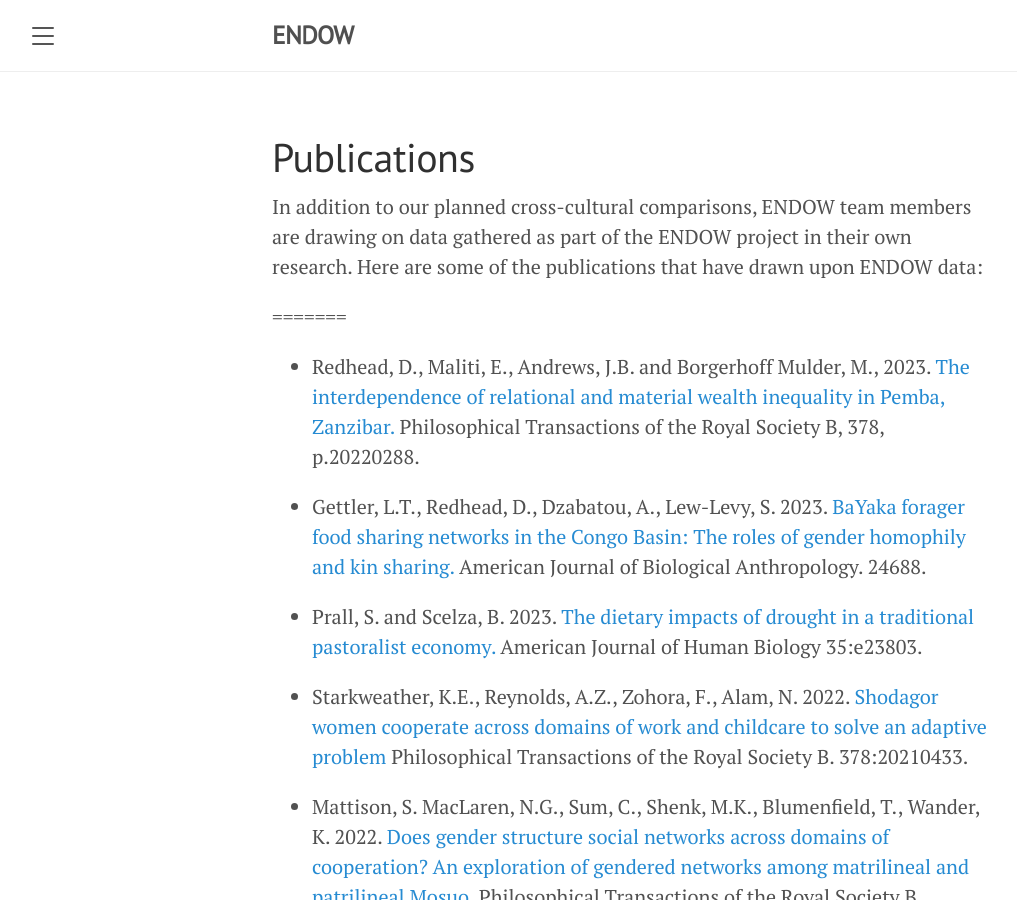
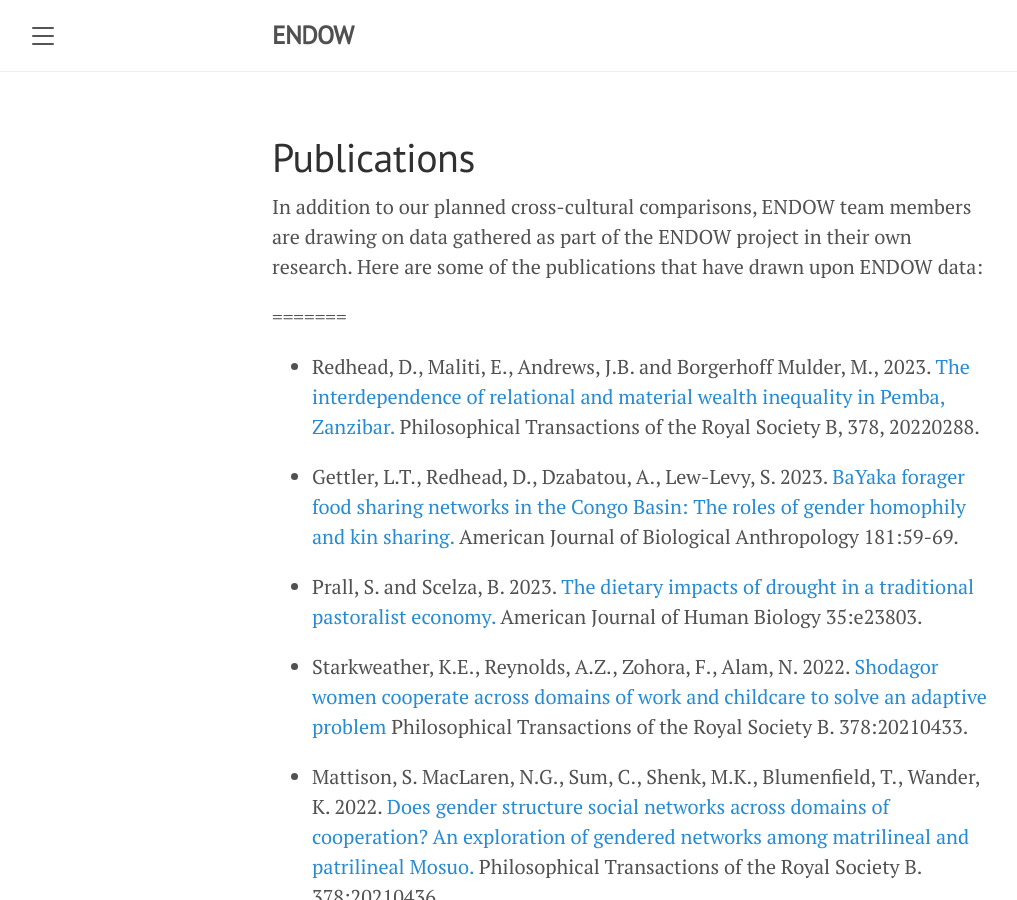
Before and after one commit to endowproject/endowproject.github.io, a Jekyll site: the page built from publications.md, in a window 1280 px wide and 900 px high. Shown: the whole window, without its empty margins (8-1025 px from the left). Built offline with Jekyll 4.4.1, drawn with Linux system fonts in a browser that asks for light colours.

Commit message:
Update publications.md
Added issue and page numbers to AJBA paper

```diff
--- a/publications.md
+++ b/publications.md
@@ -6,9 +6,9 @@ title: Publications
 In addition to our planned cross-cultural comparisons, ENDOW team members are drawing on data gathered as part of the ENDOW project in their own research. Here are some of the publications that have drawn upon ENDOW data:
 
 =======
-- Redhead, D., Maliti, E., Andrews, J.B. and Borgerhoff Mulder, M., 2023. [The interdependence of relational and material wealth inequality in Pemba, Zanzibar.](https://royalsocietypublishing.org/doi/full/10.1098/rstb.2022.0288) Philosophical Transactions of the Royal Society B, 378, p.20220288.
+- Redhead, D., Maliti, E., Andrews, J.B. and Borgerhoff Mulder, M., 2023. [The interdependence of relational and material wealth inequality in Pemba, Zanzibar.](https://royalsocietypublishing.org/doi/full/10.1098/rstb.2022.0288) Philosophical Transactions of the Royal Society B, 378, 20220288.
 
-- Gettler, L.T., Redhead, D., Dzabatou, A., Lew-Levy, S. 2023. [BaYaka forager food sharing networks in the Congo Basin: The roles of gender homophily and kin sharing.](https://onlinelibrary.wiley.com/doi/10.1002/ajpa.24688) American Journal of Biological Anthropology. 24688.
+- Gettler, L.T., Redhead, D., Dzabatou, A., Lew-Levy, S. 2023. [BaYaka forager food sharing networks in the Congo Basin: The roles of gender homophily and kin sharing.](https://onlinelibrary.wiley.com/doi/10.1002/ajpa.24688) American Journal of Biological Anthropology 181:59-69.
 
 - Prall, S. and Scelza, B. 2023. [The dietary impacts of drought in a traditional pastoralist economy.](https://doi.org/10.1002/ajhb.23803) American Journal of Human Biology 35:e23803.
 
```
